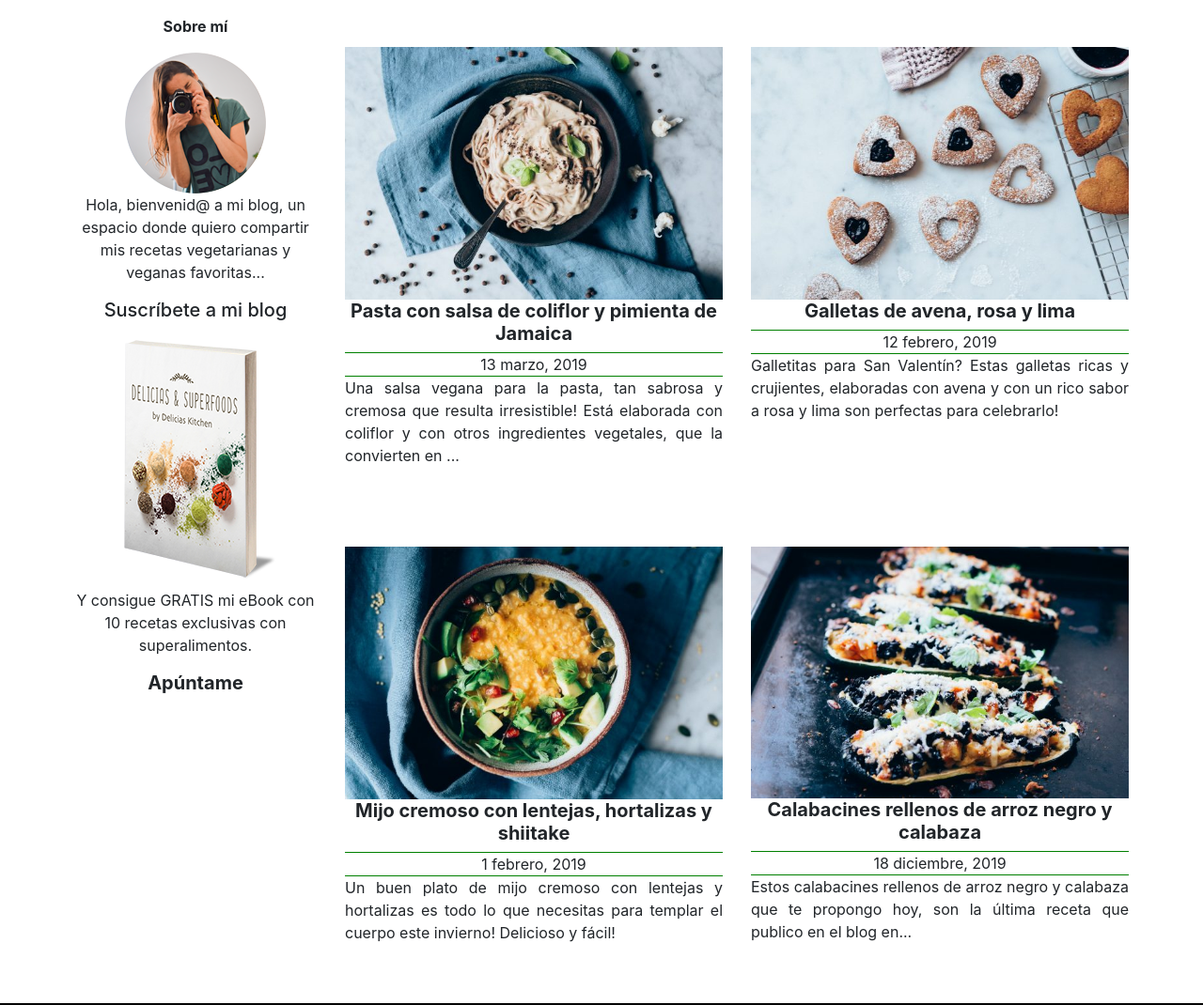
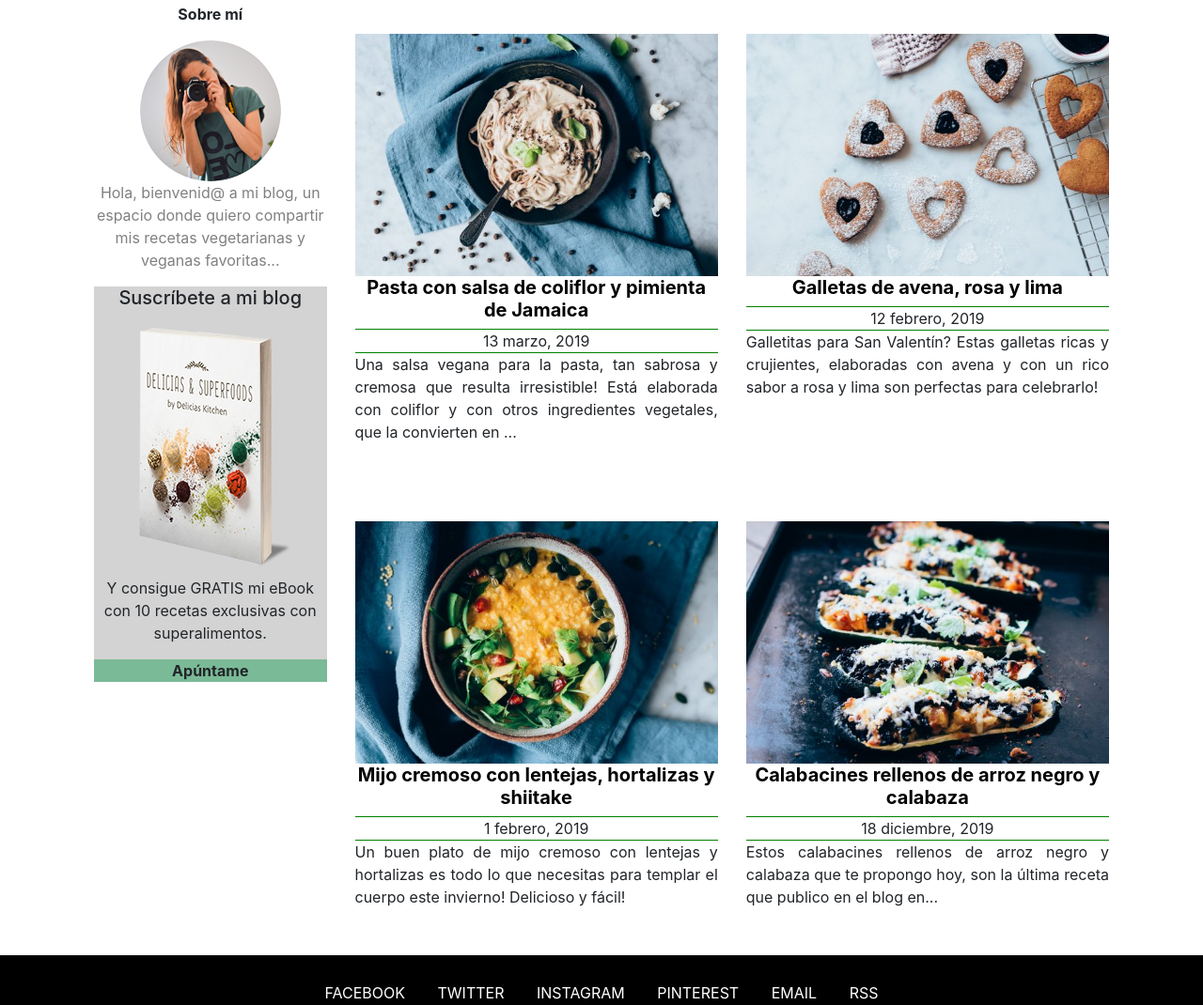
Before and after one commit to pabloitb/pt3_Cabrera_Pablo_Burrueco_Ian, a plain HTML site: page index.html in a window 1280 px wide. Shown: the part 200-1270 px from the top of the page at 94% size. Drawn offline with nearby package versions, Linux system fonts and the light colour scheme.

Commit message:
Entrega 1 terminada

```diff
--- a/css/estilo.css
+++ b/css/estilo.css
@@ -13,49 +13,51 @@ hr.border {
     color: black;
 }
 
+.nav-menu:hover {
+    color: green;
+    text-decoration: none;
+}
+
 .side-bar {
     text-align: center;
 }
 
-.about-me {
-
+.about-descript {
+    color: gray;
 }
 
 .author-image {
     max-width: 100%;
 }
 
-.d-flex {
-    display: flex;
+.advertisement {
+    background: lightgray;
+}
+
+.adv-linked {
+    background: #7ABA96;
 }
 
 .main-container {
     padding: 1% 5%;
 }
 
-.row {
-    display: flex;
-}
-
-.col-3 {
-    width: 25%;
-}
-
-.col-6 {
-    width: 50%;
-}
-
-.col-9 {
-    width: 75%;
-}
-
 .post-container {
     padding: 4%;
 }
 
+h5 {
+    text-align: center;
+}
+
 .post-title {
-    text-align: center;
     font-weight: bold;
+    color: black;
+}
+
+.post-title:hover {
+    text-decoration: none;
+    color: #7ABA96;
 }
 
 .post-date {
@@ -86,5 +88,10 @@ img {
     margin: 15px;
     line-height: 5;
     text-align: center;
-    color:white
+    color: white
 }
+
+.foot-menu:hover {
+    text-decoration: none;
+    color: #7ABA96;
+}
--- a/index.html
+++ b/index.html
@@ -11,7 +11,8 @@
     <meta name="viewport" content="width=device-width, initial-scale=1, shrink-to-fit=no">
 
     <!-- Bootstrap CSS -->
-    <link rel="stylesheet" href="https://cdn.jsdelivr.net/npm/bootstrap@4.3.1/dist/css/bootstrap.min.css" integrity="sha384-ggOyR0iXCbMQv3Xipma34MD+dH/1fQ784/j6cY/iJTQUOhcWr7x9JvoRxT2MZw1T" crossorigin="anonymous">
+    <link rel="stylesheet" href="https://cdn.jsdelivr.net/npm/bootstrap@4.3.1/dist/css/bootstrap.min.css"
+        integrity="sha384-ggOyR0iXCbMQv3Xipma34MD+dH/1fQ784/j6cY/iJTQUOhcWr7x9JvoRxT2MZw1T" crossorigin="anonymous">
 </head>
 
 <body>
@@ -27,34 +28,40 @@
         <a class="nav-menu" href="">OTRAS COSAS</a>
     </nav>
     <hr class="border">
-    <div class="main-container d-flex">
-        <div class="side-bar col-3">
-            <div class="about-me">
+
+    <div class="main d-flex justify-content-center">
+        <div class="container row">
+            <div class="side-bar col-12 col-md-3">
+                <div>
                     <p class="font-weight-bold">Sobre mí</p>
                     <div class="author-image">
                         <img src="imagenes/isagil.png" class="img-fluid" alt="Responsive image">
                     </div>
-                <p>Hola, bienvenid@ a mi blog, un espacio donde quiero compartir mis recetas vegetarianas y veganas favoritas...</p>
+                    <p class="about-descript">Hola, bienvenid@ a mi blog, un espacio donde quiero compartir mis recetas
+                        vegetarianas y veganas
+                        favoritas...</p>
                 </div>
                 <div class="advertisement">
                     <h5>Suscríbete a mi blog</h5>
-                <div class="">
+                    <div>
                         <img src="imagenes/libro.png" class="img-fluid" alt="Responsive image">
                     </div>
                     <p>Y consigue GRATIS mi eBook con 10 recetas exclusivas con superalimentos.</p>
-                <div>
-                    <h5 class="font-weight-bold">Apúntame</h5>
+                    <div class="adv-linked">
+                        <p class="font-weight-bold">Apúntame</p>
                     </div>
                 </div>
             </div>
 
-        <div class="col-9">
+            <div class="col-12 col-md-9">
                 <div class="row">
-                <div class="post-container col-6">
+                    <div class="post-container col-12 col-md-6">
                         <div class="image-container">
                             <img src="imagenes/Pasta.jpg" class="post-image img-fluid" alt="Resposive image">
                         </div>
-                    <h5 class="post-title">Pasta con salsa de coliflor y pimienta de Jamaica</h5>
+                        <h5><a href="receta/receta.html" class="post-title">Pasta con salsa de
+                                coliflor y pimienta de
+                                Jamaica</a></h5>
                         <div class="post-date">
                             13 marzo, 2019
                         </div>
@@ -62,38 +69,39 @@
                             irresistible! Está elaborada
                             con coliflor y con otros ingredientes vegetales, que la convierten en ...</p>
                     </div>
-                <div class="post-container col-6">
+                    <div class="post-container col-12 col-md-6">
                         <div class="image-container">
                             <img src="imagenes/galletas.jpg" class="post-image img-fluid" alt="Responsive image">
                         </div>
-                    <h5 class="post-title">Galletas de avena, rosa y lima</h5>
+                        <h5><a href="receta/receta.html" class="post-title">Galletas de avena, rosa y lima</a></h5>
                         <div class="post-date">12 febrero, 2019</div>
                         <p class="post-description">Galletitas para San Valentín? Estas galletas ricas y crujientes,
                             elaboradas con avena y con un
                             rico sabor a rosa y lima son perfectas para celebrarlo!</p>
                     </div>
-            </div>
-
-            <div class="row">
-                <div class="post-container col-6">
+                    <div class="post-container col-12 col-md-6">
                         <div class="image-container">
                             <img src="imagenes/mijo.jpg" class="post-image img-fluid" alt="Responsive image">
                         </div>
-                    <h5 class="post-title">Mijo cremoso con lentejas, hortalizas y shiitake</h5>
+                        <h5><a href="receta/receta.html" class="post-title">Mijo cremoso con lentejas, hortalizas y
+                                shiitake</a></h5>
                         <div class="post-date">1 febrero, 2019</div>
-                    <p class="post-description">Un buen plato de mijo cremoso con lentejas y hortalizas es todo lo que
+                        <p class="post-description">Un buen plato de mijo cremoso con lentejas y hortalizas es todo lo
+                            que
                             necesitas para templar el
                             cuerpo este invierno! Delicioso y fácil!</p>
                     </div>
-                <div class="post-container col-6">
+                    <div class="post-container col-12 col-md-6">
                         <div class="image-container">
                             <img src="imagenes/calabacines.jpg" class="post-image img-fluid" alt="Responsive image">
                         </div>
-                    <h5 class="post-title">Calabacines rellenos de arroz negro y calabaza</h5>
+                        <h5><a href="receta/receta.html" class="post-title">Calabacines rellenos de arroz negro y
+                                calabaza</a></h5>
                         <div class="post-date">18 diciembre, 2019</div>
                         <p class="post-description">Estos calabacines rellenos de arroz negro y calabaza que te propongo
                             hoy, son la última receta
                             que publico en el blog en...</p>
+                    </div>
                 </div>
             </div>
         </div>
```
Also changed, not shown: contacto/contacto.html (+24 -0 lines), listado/listado.html (+24 -0 lines), receta/receta.html (+24 -0 lines). Lines whose indentation alone changed are shown as unchanged.
